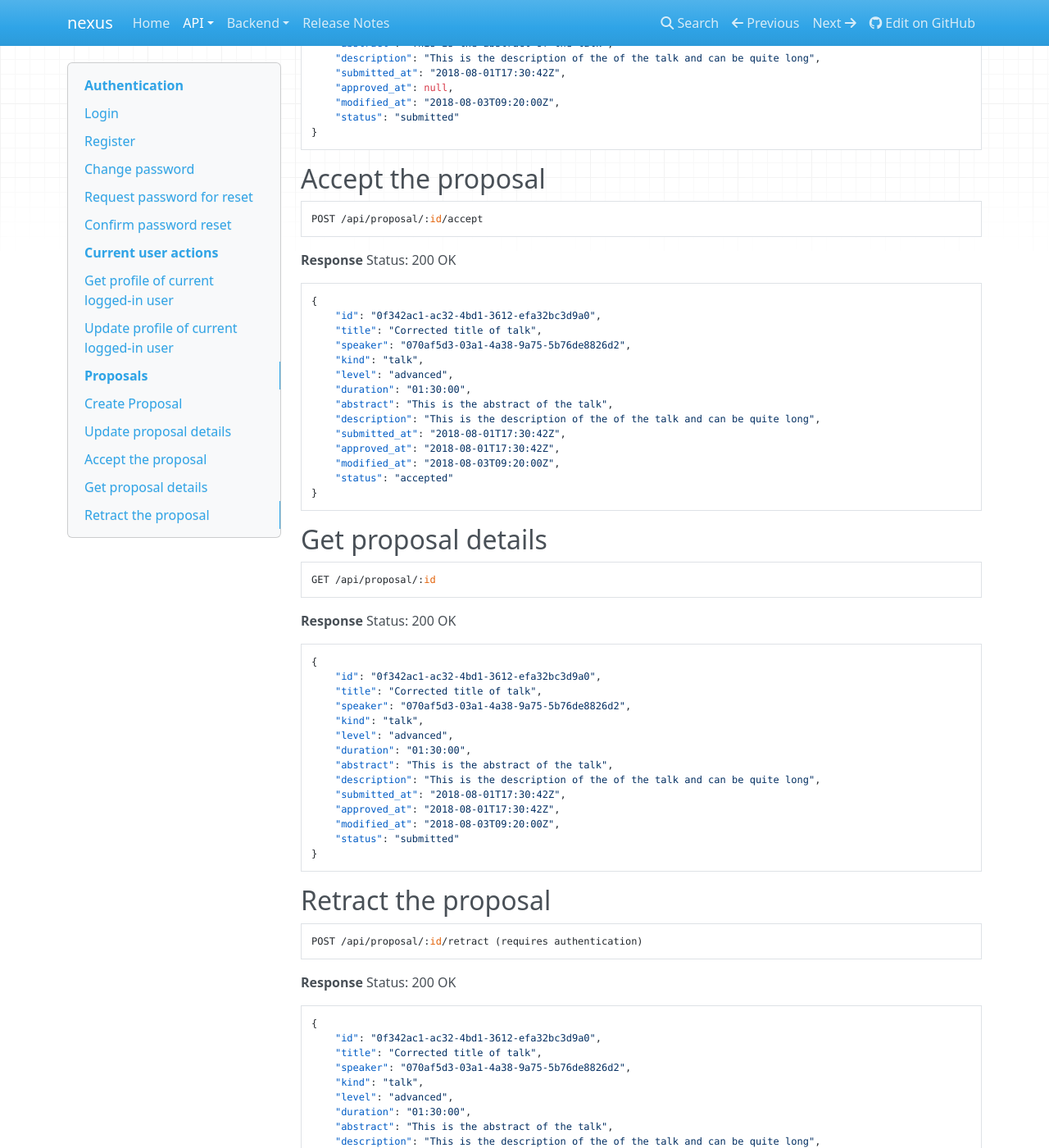
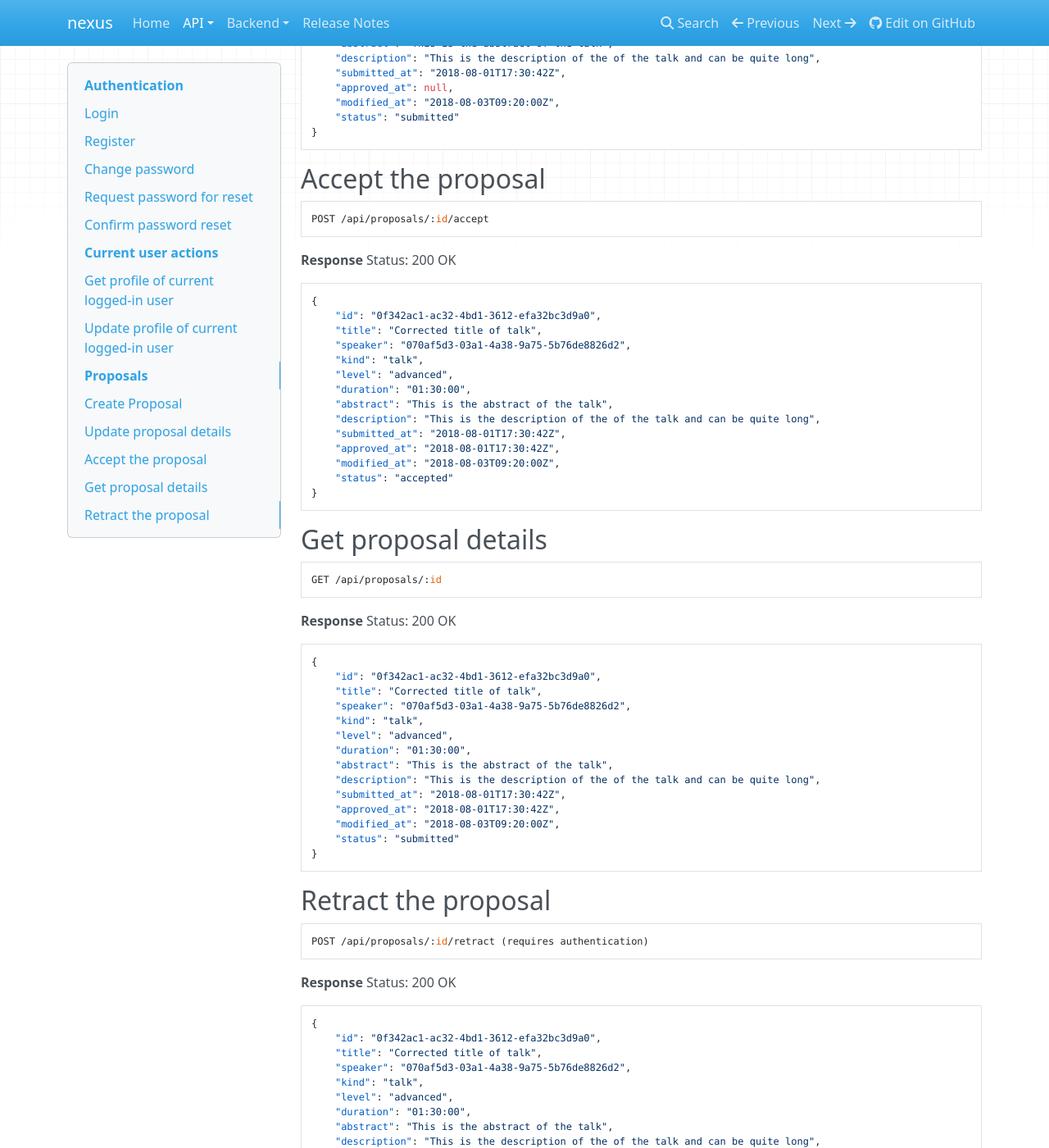
Before and after one commit to CuriousLearner/nexus, an MkDocs documentation site: the page built from docs/api/endpoints.md, in a window 1280 px wide and 1400 px high, scrolled down 7622 px. Shown: the whole window at 82% size. Built offline with MkDocs 1.6.1, drawn with Linux system fonts in a browser that asks for light colours; nearby versions of some CDN libraries; old or Windows-style settings are respelled for this version of MkDocs; some of the changed text lies outside the part shown.

Commit message:
test(proposals): Add better tests and fix 'endpoints.md'

````diff
--- a/docs/api/endpoints.md
+++ b/docs/api/endpoints.md
@@ -276,7 +276,7 @@
 ## Create Proposal
 
 ```
-POST /api/proposal
+POST /api/proposals
 ```
 
 **Parameters**
@@ -336,7 +336,7 @@
 ## Update proposal details
 
 ```
-PATCH /api/proposal/:id (request authentication)
+PATCH /api/proposals/:id (request authentication)
 ```
 
 **Request**
@@ -369,7 +369,7 @@
 ## Accept the proposal
 
 ```
-POST /api/proposal/:id/accept
+POST /api/proposals/:id/accept
 ```
 
 **Response**
@@ -394,7 +394,7 @@
 ## Get proposal details
 
 ```
-GET /api/proposal/:id
+GET /api/proposals/:id
 ```
 
 **Response**
@@ -419,7 +419,7 @@
 ## Retract the proposal
 
 ```
-POST /api/proposal/:id/retract (requires authentication)
+POST /api/proposals/:id/retract (requires authentication)
 ```
 
 **Response**
````
Also changed, not shown: docs/api/changelog.md (+5 -0 lines), 1 other file.
